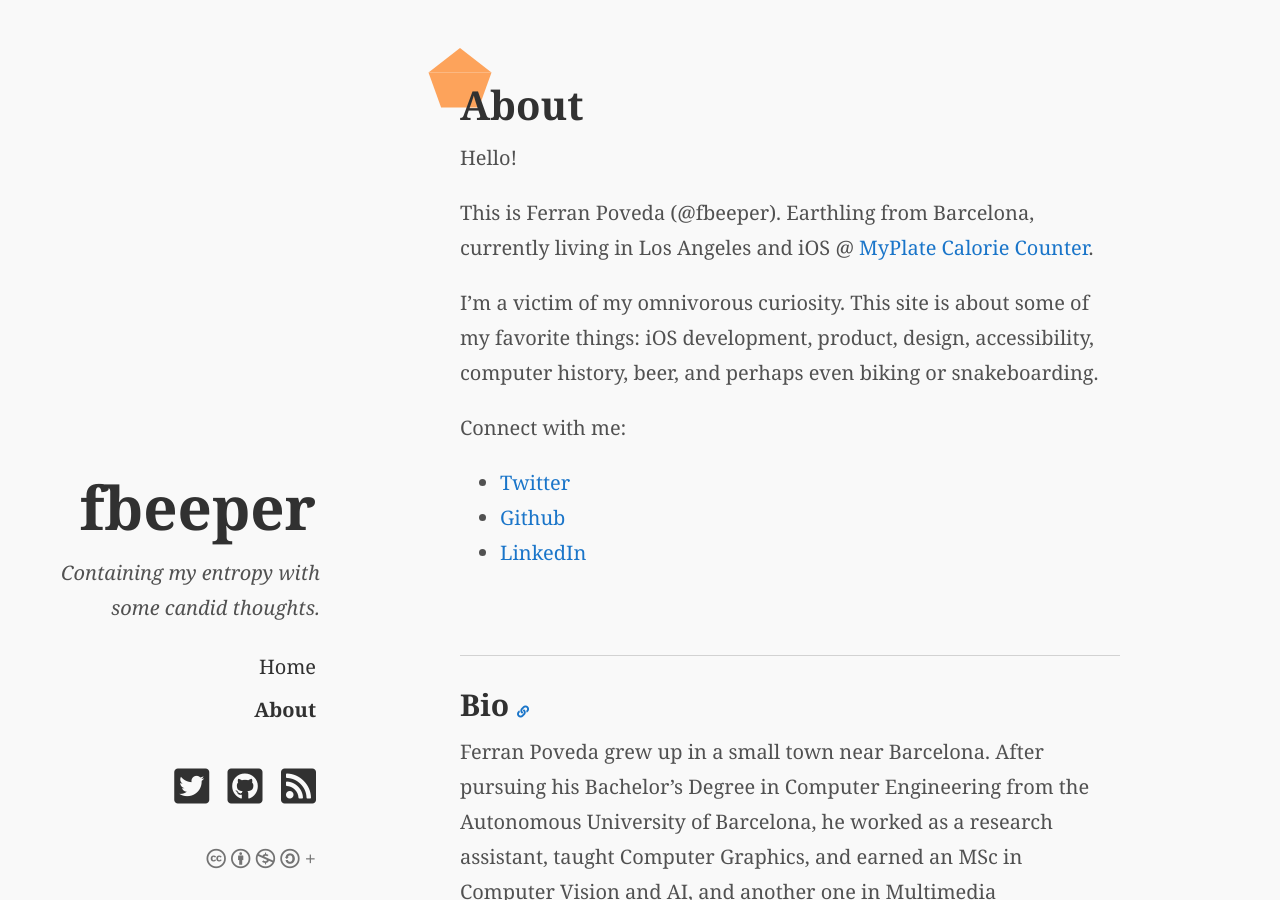
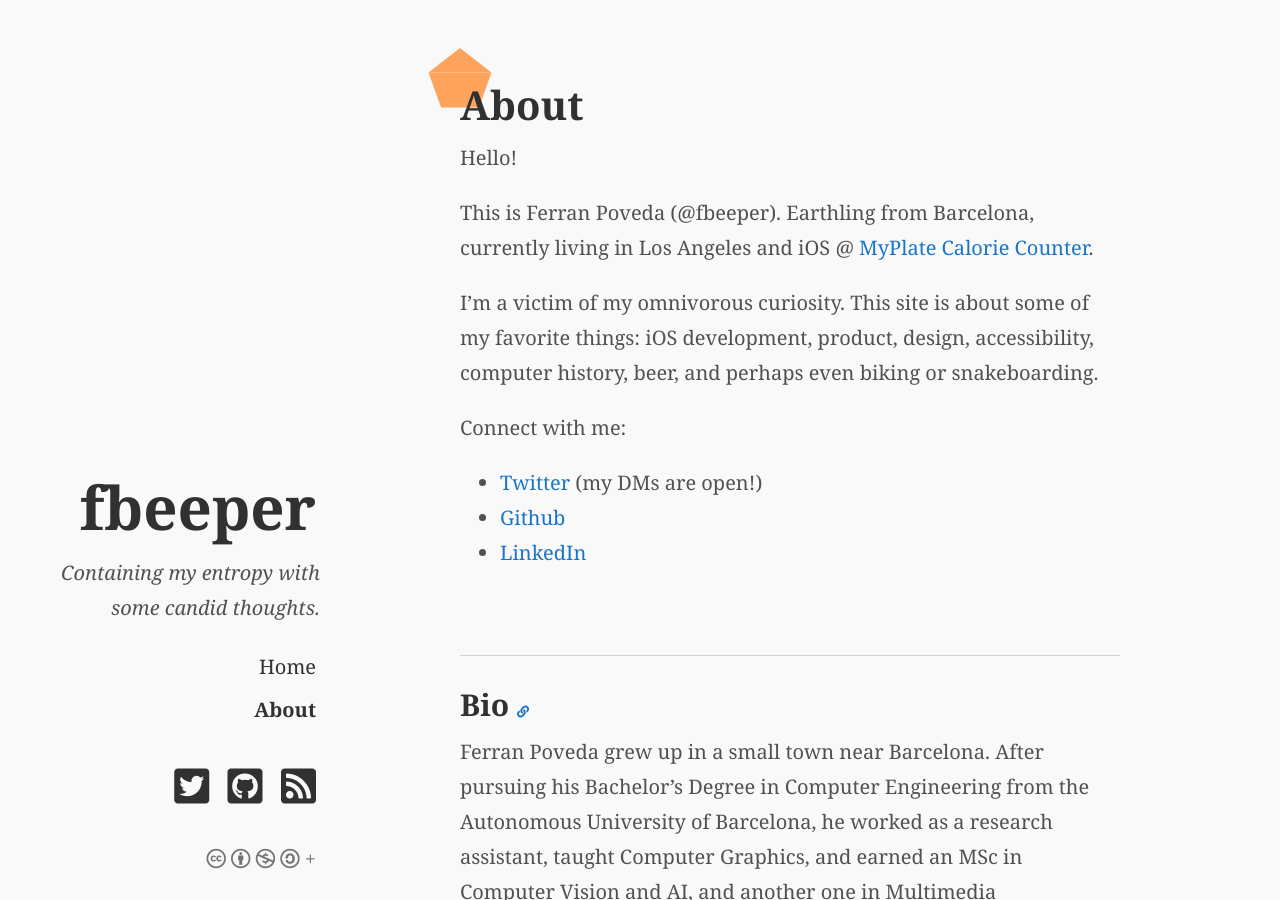
Before and after one commit to fbeeper/fbeeper.github.io, a Jekyll site: the page built from about.md, in a window 1280 px wide and 900 px high. Built offline with Jekyll 4.4.1, drawn with Linux system fonts in a browser that asks for light colours; nearby versions of some CDN libraries; some web fonts are replaced.

Commit message:
add+fix notes about open DMs

```diff
--- a/about.md
+++ b/about.md
@@ -12,7 +12,7 @@ I'm a victim of my omnivorous curiosity. This site is about some of my favorite
 
 Connect with me:
 
-* [Twitter](https://twitter.com/fbeeper)
+* [Twitter](https://twitter.com/fbeeper) (my DMs are open!)
 * [Github](http://github.com/fbeeper)
 * [LinkedIn](http://linkedin.com/in/fpabanses)
 
```
Also changed, not shown: licensing.md (+1 -1 lines).
